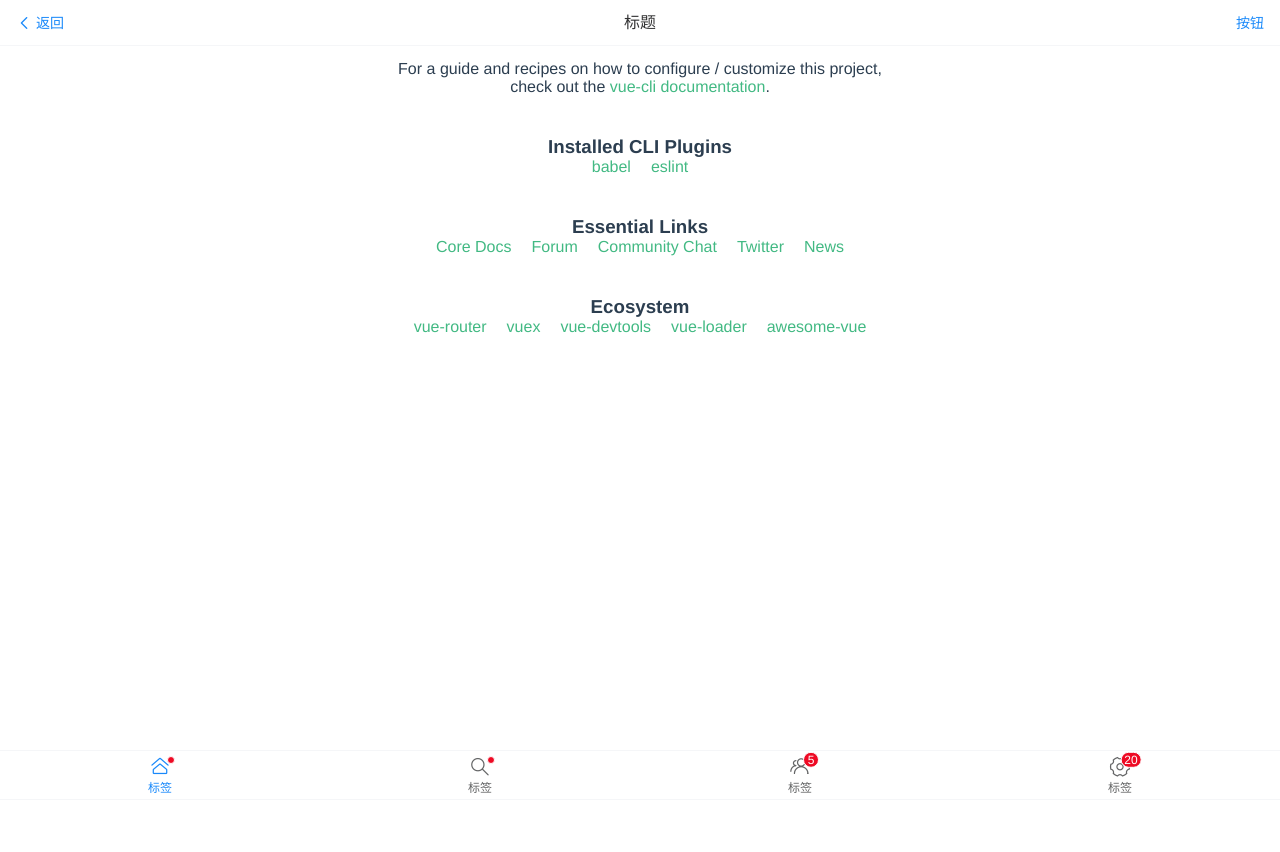
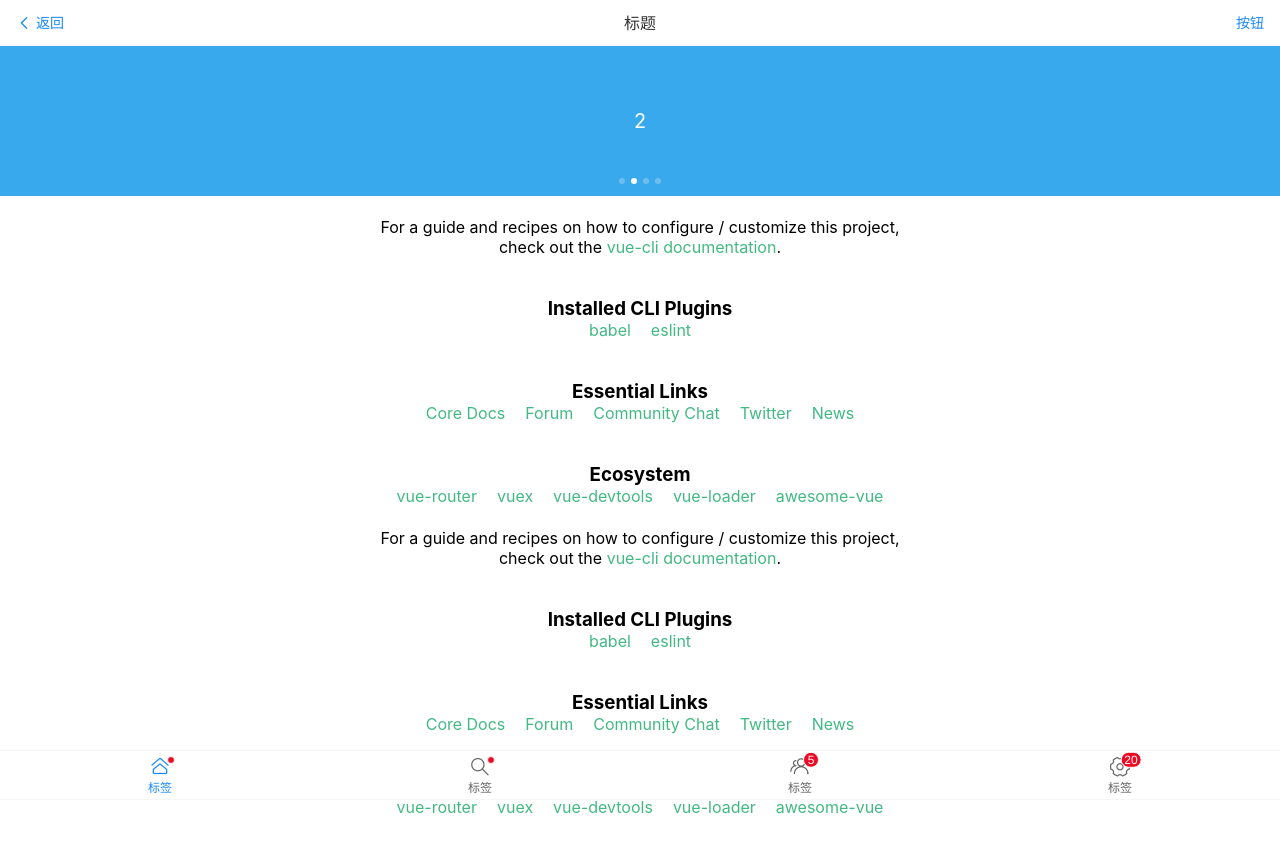
Before and after one commit to GGBYJK/project2, a Vue app: page / in a window 1280 px wide. Shown: the top 852 px of the page. Before the commit the page ends 800 px from the top, so only its background shows below. Built offline with nearby package versions, Linux system fonts and the light colour scheme.

Commit message:
添加导航栏

```diff
--- a/package.json
+++ b/package.json
@@ -9,6 +9,8 @@
   },
   "dependencies": {
     "core-js": "^3.6.5",
+    "less": "^3.12.2",
+    "less-loader": "^6.2.0",
     "vant": "^2.9.4",
     "vue": "^2.6.11",
     "vue-router": "^3.3.4",
--- a/src/App.vue
+++ b/src/App.vue
@@ -1,34 +1,41 @@
 <template>
   <div id="app">
-    <to-header></to-header>
-    <router-view></router-view>
-    <to-footer></to-footer>
+    <to-header style="z-index:10000;"></to-header>
+    <div class="content">
+      <router-view></router-view>
+    </div>
+    <to-footer style="z-index:10000;"></to-footer>
   </div>
 </template>
 
 <script>
 // import vuex from './page/vuexdemo/Vuex'
-import toHeader from './components/header/head'
-import toFooter from './components/footer/footer'
+import toHeader from "./components/header/head";
+import toFooter from "./components/footer/footer";
 
 export default {
-  name: 'App',
+  name: "App",
   components: {
     toHeader,
-    toFooter,
-  },
-}
+    toFooter
+  }
+};
 </script>
 
-<style>
+
+<style lang="less">
+::-webkit-scrollbar {
+  display: none;
+}
 #app {
   height: 100%;
   width: 100%;
-  font-family: Avenir, Helvetica, Arial, sans-serif;
-  -webkit-font-smoothing: antialiased;
-  -moz-osx-font-smoothing: grayscale;
   text-align: center;
-  color: #2c3e50;
-  margin-top: 60px;
+  .content {
+    height: calc(100% - 96px);
+    position: relative;
+    top: 46px;
+    padding-bottom: 50px;
+  }
 }
 </style>
--- a/src/components/HelloWorld.vue
+++ b/src/components/HelloWorld.vue
@@ -1,5 +1,33 @@
 <template>
   <div class="hello">
+    <swipe/>
+    <h1>{{ msg }}</h1>
+    <p>
+      For a guide and recipes on how to configure / customize this project,<br>
+      check out the
+      <a href="https://cli.vuejs.org" target="_blank" rel="noopener">vue-cli documentation</a>.
+    </p>
+    <h3>Installed CLI Plugins</h3>
+    <ul>
+      <li><a href="https://github.com/vuejs/vue-cli/tree/dev/packages/%40vue/cli-plugin-babel" target="_blank" rel="noopener">babel</a></li>
+      <li><a href="https://github.com/vuejs/vue-cli/tree/dev/packages/%40vue/cli-plugin-eslint" target="_blank" rel="noopener">eslint</a></li>
+    </ul>
+    <h3>Essential Links</h3>
+    <ul>
+      <li><a href="https://vuejs.org" target="_blank" rel="noopener">Core Docs</a></li>
+      <li><a href="https://forum.vuejs.org" target="_blank" rel="noopener">Forum</a></li>
+      <li><a href="https://chat.vuejs.org" target="_blank" rel="noopener">Community Chat</a></li>
+      <li><a href="https://twitter.com/vuejs" target="_blank" rel="noopener">Twitter</a></li>
+      <li><a href="https://news.vuejs.org" target="_blank" rel="noopener">News</a></li>
+    </ul>
+    <h3>Ecosystem</h3>
+    <ul>
+      <li><a href="https://router.vuejs.org" target="_blank" rel="noopener">vue-router</a></li>
+      <li><a href="https://vuex.vuejs.org" target="_blank" rel="noopener">vuex</a></li>
+      <li><a href="https://github.com/vuejs/vue-devtools#vue-devtools" target="_blank" rel="noopener">vue-devtools</a></li>
+      <li><a href="https://vue-loader.vuejs.org" target="_blank" rel="noopener">vue-loader</a></li>
+      <li><a href="https://github.com/vuejs/awesome-vue" target="_blank" rel="noopener">awesome-vue</a></li>
+    </ul>
     <h1>{{ msg }}</h1>
     <p>
       For a guide and recipes on how to configure / customize this project,<br>
@@ -31,10 +59,15 @@
 </template>
 
 <script>
+
+import Swipe from './swipe'
 export default {
   name: 'HelloWorld',
   props: {
     msg: String
+  },
+  components:{
+    Swipe,
   }
 }
 </script>
--- /dev/null
+++ b/src/components/swipe.vue
@@ -0,0 +1,24 @@
+<template>
+  <van-swipe class="my-swipe" :autoplay="3000" indicator-color="white">
+    <van-swipe-item>1</van-swipe-item>
+    <van-swipe-item>2</van-swipe-item>
+    <van-swipe-item>3</van-swipe-item>
+    <van-swipe-item>4</van-swipe-item>
+  </van-swipe>
+</template>
+
+<script>
+export default {
+
+}
+</script>
+
+<style>
+.my-swipe .van-swipe-item {
+    color: #fff;
+    font-size: 20px;
+    line-height: 150px;
+    text-align: center;
+    background-color: #39a9ed;
+}
+</style>
--- a/src/main.js
+++ b/src/main.js
@@ -1,11 +1,13 @@
 import Vue from 'vue'
 import store from './store/store.js'
 import App from './App.vue'
+import Less from 'less'
 import router from './router/index.js'
 import Vant from 'vant';
 import 'vant/lib/index.css';
 
 Vue.use(Vant);
+Vue.use(Less);
 
 Vue.config.productionTip = false
 
```
Also changed, not shown: 1 other file (tests, documents, lock files or other folders).
